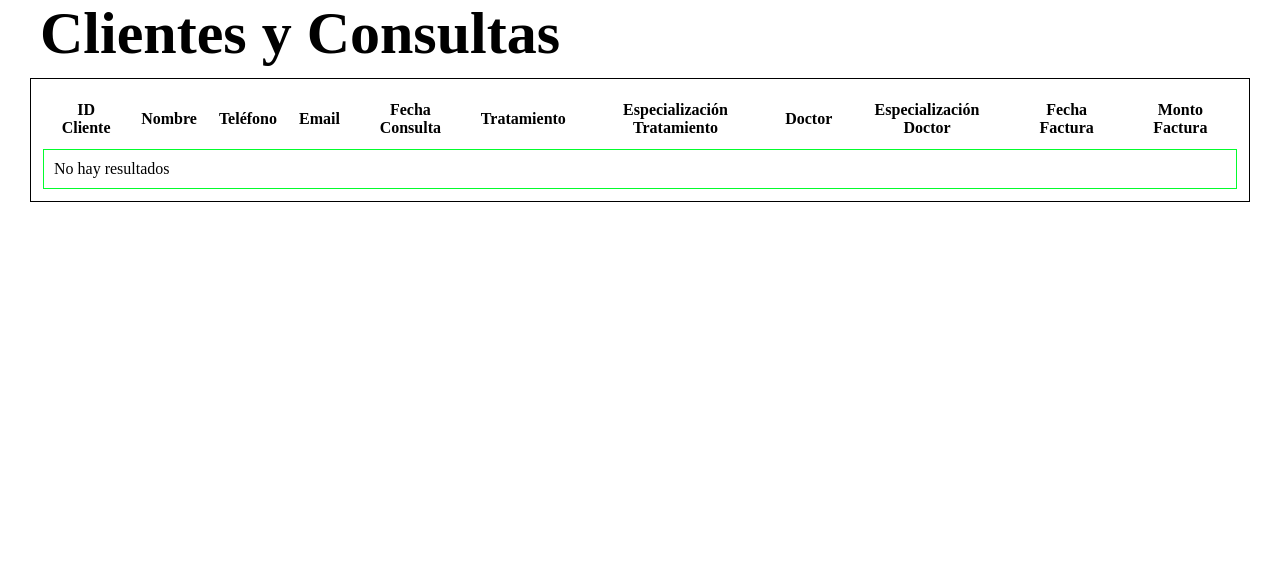
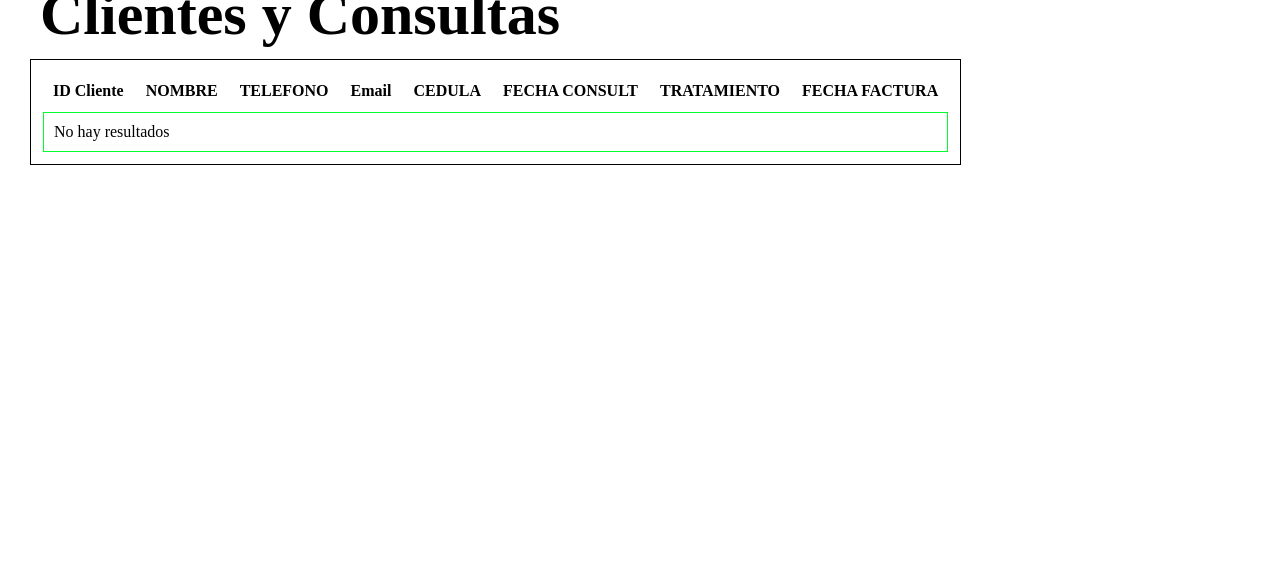
Before and after one commit to Jason-19/HappySmile, a PHP site: page /invoice.php in a window 1280 px wide. Shown: the part 232-800 px from the top of the page. Run offline with PHP 8.4, Linux system fonts and the light colour scheme; data that the repository does not hold is empty.

Commit message:
AGREGE LA BASE DE DATOS Y INSERTAMOS LAS CONSULTAS

```diff
--- /dev/null
+++ b/CONFIG/Invoice.sql
@@ -0,0 +1 @@
+-- CREATE TABLE invoises
--- a/CONFIG/connection.php
+++ b/CONFIG/connection.php
@@ -12,5 +12,5 @@
      echo "SQL❌";
      die("Conexión fallida: " . $conn->connect_error);
 } else {
-     echo "SQL✅";
+     //echo "SQL✅";
 }
--- a/Php/invoice.php
+++ b/Php/invoice.php
@@ -1,11 +1,14 @@
 <?php
 include ("../config/connection.php");
-$sql = "SELECT clientes.CLIENTE_ID, clientes.NOMBRE, clientes.TELEFONO,clientesEMAIL, co.FECHA_CONSULT, t.NOMBRE_TRATAMIENTO, t.ESPECIALIZACION, d.NOMBRE_DOCTOR, d.ESPECIALIDAD, f.FECHA_FACTURA, f.MONTO
+/*
+SELECT clientes.CLIENTE_ID, clientes.NOMBRE, clientes.TELEFONO,clientes.EMAIL, co.FECHA_CONSULT, t.NOMBRE_TRATAMIENTO, t.ESPECIALIZACION, d.NOMBRE_DOCTOR, d.ESPECIALIDAD, f.FECHA_FACTURA, f.MONTO
         FROM CLIENTES c
         LEFT JOIN CONSULT co ON c.CLIENTE_ID = co.CLIENTE_ID
         LEFT JOIN TRATAMIENTOS t ON co.TRATAMIENTO_ID = t.TRATAMIENTO_ID
         LEFT JOIN DOCTORES d ON co.DOCTOR_ID = d.DOCTOR_ID
-        LEFT JOIN FACTURAS f ON co.CONSULT_ID = f.CONSULT_ID";
+        LEFT JOIN FACTURAS f ON co.CONSULT_ID = f.CONSULT_ID
+     */
+$sql = "Select * from USUARIOS";
 $result = $conn->query($sql);
 ?>
 
@@ -41,33 +44,32 @@
           <table>
                <tr>
                     <th>ID Cliente</th>
-                    <th>Nombre</th>
-                    <th>Teléfono</th>
+                    <th>NOMBRE</th>
+                    <th>TELEFONO</th>
                     <th>Email</th>
-                    <th>Fecha Consulta</th>
-                    <th>Tratamiento</th>
-                    <th>Especialización Tratamiento</th>
-                    <th>Doctor</th>
-                    <th>Especialización Doctor</th>
-                    <th>Fecha Factura</th>
-                    <th>Monto Factura</th>
+                    <th>CEDULA</th>
+                    <th>FECHA CONSULT</th>
+                    <th>TRATAMIENTO</th>
+                    <th>FECHA FACTURA</th>
+
                </tr>
                <?php
                if ($result->num_rows > 0) {
                     // Mostrar datos de cada fila
                     while ($row = $result->fetch_assoc()) {
                          echo "<tr>
-                        <td>" . $row["CLIENTE_ID"] . "</td>
+
                         <td>" . $row["NOMBRE"] . "</td>
-                        <td>" . $row["TELEFONO"] . "</td>
+                        <td>" . $row["APELLIDO"] . "</td>
                         <td>" . $row["EMAIL"] . "</td>
-                        <td>" . $row["FECHA_CONSULT"] . "</td>
-                        <td>" . $row["NOMBRE_TRATAMIENTO"] . "</td>
-                        <td>" . $row["ESPECIALIZACION"] . "</td>
-                        <td>" . $row["NOMBRE_DOCTOR"] . "</td>
-                        <td>" . $row["ESPECIALIDAD"] . "</td>
+                        <td>" . $row["CEDULA"] . "</td>
                         <td>" . $row["FECHA_FACTURA"] . "</td>
-                        <td>" . $row["MONTO"] . "</td>
+                        <td>" . $row["PHONE"] . "</td>
+                        <td>" . $row["TRATAMIENTO"] . "</td>
+                        <td>" . $row["FECHA_FACTURA"] . "</td>
+
+
+
                       </tr>";
                     }
                } else {
```
Also changed, not shown: CONFIG/Query.sql (deleted, +0 -12 lines), CONFIG/Users.sql (added, +23 -0 lines), JS/script.js (+0 -16 lines), Php/index.php (+29 -20 lines).
